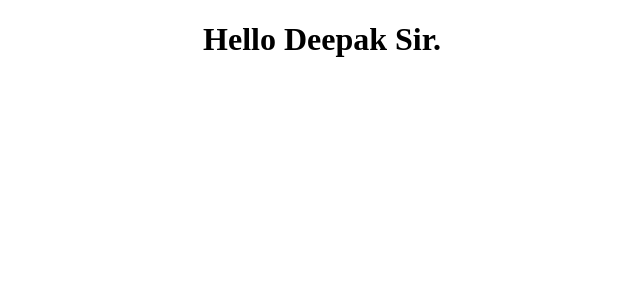
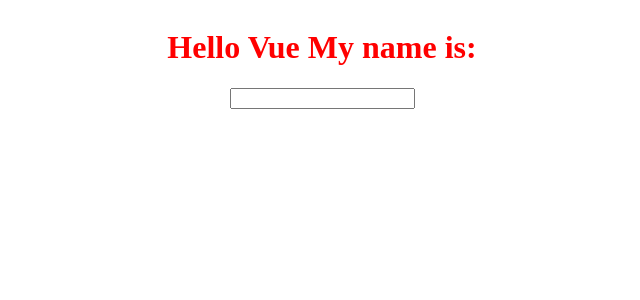
Before and after one commit to simplykamar/VueJS-Assignment, a Vue app in the folder Assignment1/: page / in a window 1280 px wide. Shown: the top 300 px of the page, without its empty margins (318-958 px from the left). Built offline with nearby package versions, Linux system fonts and the light colour scheme.

Commit message:
Assignment2

```diff
--- a/Assignment1/src/components/Test.vue
+++ b/Assignment1/src/components/Test.vue
@@ -1,9 +1,22 @@
+<script setup>
+    import {ref} from 'vue'
+    const name =  ref('')
+</script>
 <template>
-    <h1>Hello Deepak Sir.</h1>
+    <main>
+        <h1>Hello Vue My name is: {{ name }}</h1>
+        <input v-bind:value="name" v-on:input="event=>name=event.target.value"/>
+    </main>
 </template>
 
 <style scoped>
-    h1{
-        text-align: center;
+    main{
+        display: flex;
+        justify-content: center;
+        align-items: center;
+        flex-direction: column
+    }
+    main > h1{
+        color: red
     }
 </style>
```
